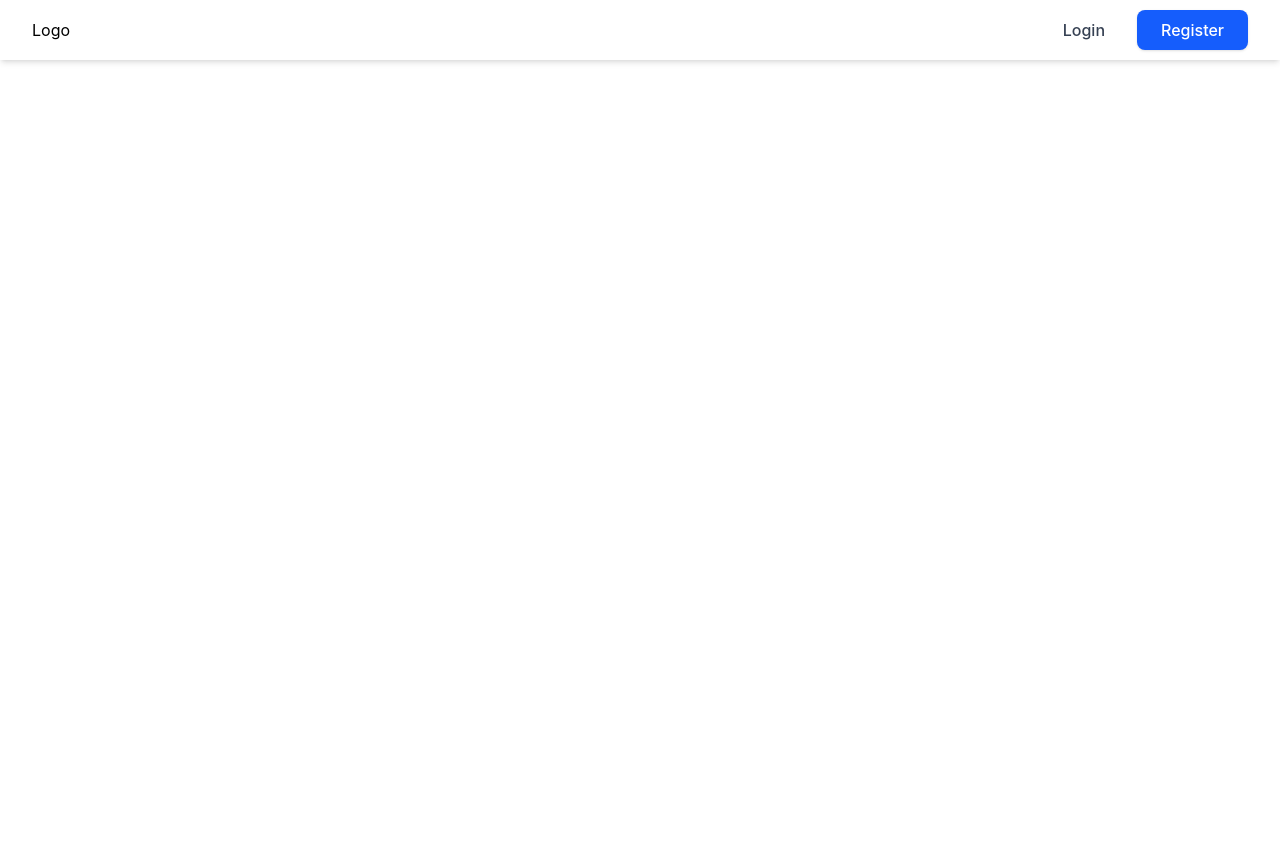
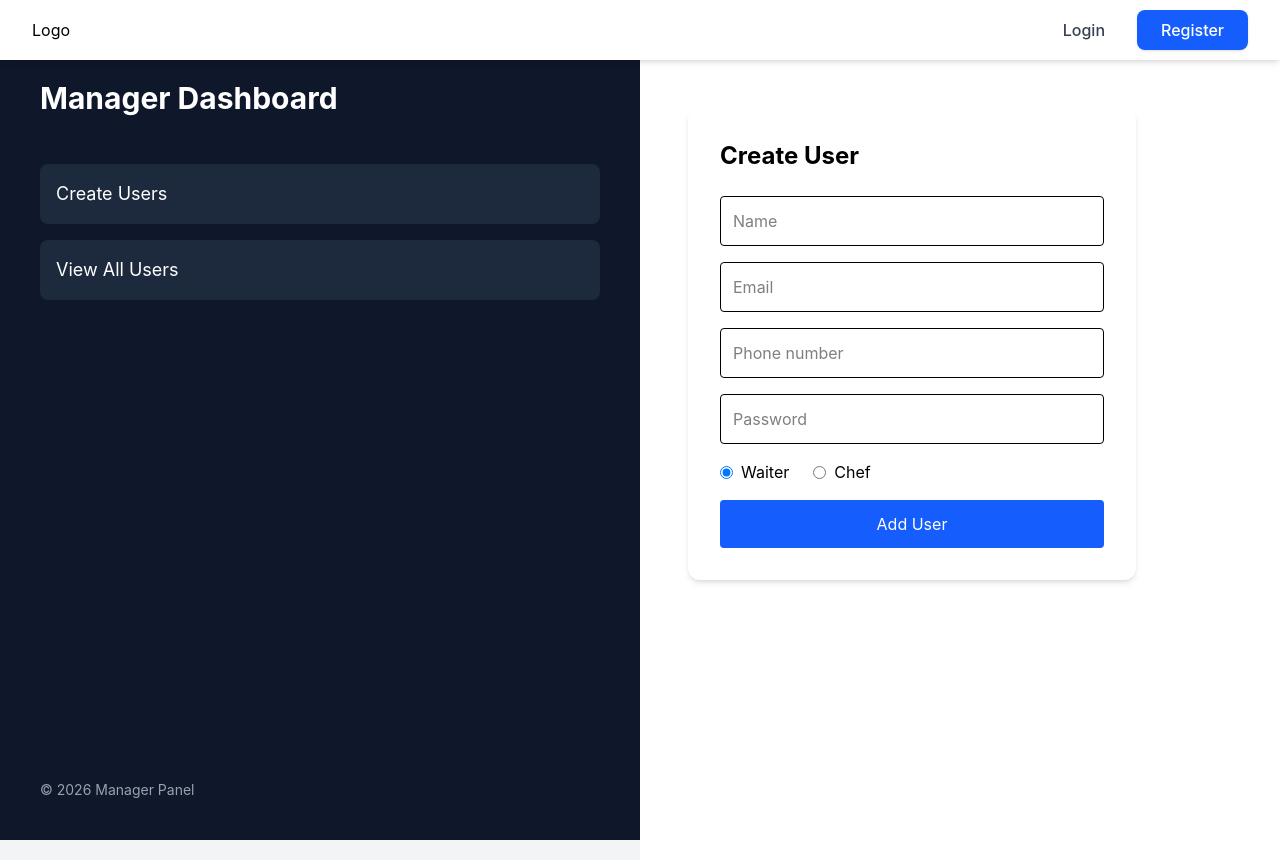
Before and after one commit to nirmith-shettigar/Restaurant-Management-System-Frontend, a Vue app: page /manager in a window 1280 px wide. Before the commit the page ends 800 px from the top, so only its background shows below. Built offline with nearby package versions, Linux system fonts and the light colour scheme.

Commit message:
implemented manager dashbaord

```diff
--- a/db.json
+++ b/db.json
@@ -23,6 +23,22 @@
       "email": "abc@123",
       "password": 123,
       "role": "WAITER"
+    },
+    {
+      "id": "152f",
+      "name": "geetha",
+      "email": "geethabhumireddy51@gmail.com",
+      "phone": "9014580108",
+      "password": "reddygeetha@2004",
+      "role": "chef"
+    },
+    {
+      "id": "837f",
+      "name": "guyew",
+      "email": "are@gmail.com",
+      "phone": "ar",
+      "password": "erw",
+      "role": "chef"
     }
   ],
   "orders": [
--- a/src/router/index.js
+++ b/src/router/index.js
@@ -21,6 +21,7 @@ import CreateUser from "../views/dashboards/manager/CreateUser.vue";
 
 import ChefDashboard from "../views/dashboards/chef/ChefDashboard.vue";
 import KitchenOrders from "../views/dashboards/chef/KitchenOrders.vue";
+
 
 const routes = [
   {
@@ -78,19 +79,23 @@ const routes = [
   // Manager Routes
   {
     path: "/manager",
-    name: "ManagerDashboard",
     component: ManagerDashboard,
+    children : [
+      {
+        path:"",
+        component:CreateUser
+      },
+      {
+        path:"create-user",
+        component:CreateUser
+      },
+      {
+        path:"users",
+        component:DisplayUser
+      }
+    ]
   },
-  {
-    path: "/manager/users",
-    name: "DisplayUser",
-    component: DisplayUser,
-  },
-  {
-    path: "/manager/create-user",
-    name: "CreateUser",
-    component: CreateUser,
-  },
+
   // Chef Routes
   {
     path: "/chef",
--- /dev/null
+++ b/src/services/ManagerService.js
@@ -0,0 +1,11 @@
+import axiosInstance from "./api";
+
+export default {
+  addUser(user){
+    return axiosInstance.post('/users', user)
+  },
+
+  getUsers(){
+    return axiosInstance.get('/users')
+  }
+}
--- a/src/views/dashboards/manager/CreateUser.vue
+++ b/src/views/dashboards/manager/CreateUser.vue
@@ -1 +1,65 @@
-<template></template>
+<template>
+  <div class="bg-white p-8 rounded-xl shadow-md w-full max-w-md">
+    <h2 class="text-2xl font-bold mb-6 text-black">Create User</h2>
+
+    <form @submit.prevent="AddUser" class="space-y-4">
+      <input v-model="name" placeholder="Name" required
+        class="w-full border p-3 rounded focus:ring-2 focus:ring-blue-500 outline-none" />
+
+      <input v-model="email" type="email" placeholder="Email" required
+        class="w-full border p-3 rounded focus:ring-2 focus:ring-blue-500 outline-none" />
+
+      <input v-model="phone" placeholder="Phone number" required
+        class="w-full border p-3 rounded focus:ring-2 focus:ring-blue-500 outline-none" />
+
+      <input v-model="password" type="password" placeholder="Password" required
+        class="w-full border p-3 rounded focus:ring-2 focus:ring-blue-500 outline-none" />
+
+      <div class="flex gap-6">
+        <label class="flex items-center gap-2">
+          <input type="radio" value="waiter" v-model="role" />
+          Waiter
+        </label>
+
+        <label class="flex items-center gap-2">
+          <input type="radio" value="chef" v-model="role" />
+          Chef
+        </label>
+      </div>
+
+      <button type="submit"
+        class="w-full bg-blue-600 text-white p-3 rounded hover:bg-blue-700 transition">
+        Add User
+      </button>
+    </form>
+  </div>
+</template>
+
+<script>
+import ManagerService from '../../../services/ManagerService';
+
+export default {
+  data(){
+    return {
+      name:'',
+      email:'',
+      phone:'',
+      password:'',
+      role:"waiter"
+    }
+  },
+
+  methods:{
+    AddUser(){
+      ManagerService.addUser({
+        name:this.name,
+        email:this.email,
+        phone:this.phone,
+        password:this.password,
+        role:this.role
+      }).then((res)=>this.$router.push("/manager/users"))
+      alert("Created User Succesfully")
+    }
+  }
+}
+</script>
--- a/src/views/dashboards/manager/DisplayUser.vue
+++ b/src/views/dashboards/manager/DisplayUser.vue
@@ -1 +1,39 @@
-<template></template>
+<template>
+  <div>
+    <h2 class="text-2xl font-bold mb-8">All Users</h2>
+
+    <div class="flex flex-wrap gap-6">
+      <div v-for="user in users" :key="user.id"
+        class="w-56 bg-white p-6 rounded-xl shadow-md text-center">
+
+        <div class="w-16 h-16 bg-gray-300 rounded-full mx-auto mb-4"></div>
+
+        <h3 class="font-semibold text-lg">{{ user.name }}</h3>
+        <p class="text-gray-600">{{ user.email }}</p>
+        <span class="text-blue-600">Role : {{ user.role }}</span>
+      </div>
+    </div>
+  </div>
+</template>
+
+<script>
+import ManagerService from '../../../services/ManagerService';
+
+export default {
+  data(){
+    return {
+      users:[]
+    }
+  },
+
+  mounted(){
+    this.loadUsers()
+  },
+
+  methods:{
+    loadUsers(){
+      ManagerService.getUsers().then((res)=>this.users=res.data)
+    }
+  }
+}
+</script>
--- a/src/views/dashboards/manager/ManagerDashboard.vue
+++ b/src/views/dashboards/manager/ManagerDashboard.vue
@@ -1 +1,42 @@
-<template></template>
+<template>
+  <div class="flex h-screen w-screen bg-gray-100">
+
+
+    <div class="w-1/2 bg-slate-900 text-white p-10 flex flex-col justify-between fixed left-0 top-10 h-screen">
+
+      <div>
+        <h1 class="text-3xl font-bold mb-12">
+          Manager Dashboard
+        </h1>
+
+        <nav class="flex flex-col space-y-4">
+          <router-link
+            to="/manager/create-user"
+            class="p-4 rounded-lg bg-slate-800 hover:bg-slate-700 transition text-lg">
+            Create Users
+          </router-link>
+
+          <router-link
+            to="/manager/users"
+            class="p-4 rounded-lg bg-slate-800 hover:bg-slate-700 transition text-lg">
+            View All Users
+          </router-link>
+        </nav>
+      </div>
+
+      <div class="text-sm text-gray-400">
+        © 2026 Manager Panel
+      </div>
+
+    </div>
+
+    <div class="ml-[50%] w-1/2 h-screen p-12 overflow-y-auto bg-white">
+      <router-view />
+    </div>
+
+  </div>
+</template>
+
+<script>
+export default {}
+</script>
```
Also changed, not shown: 1 other file (tests, documents, lock files or other folders).
